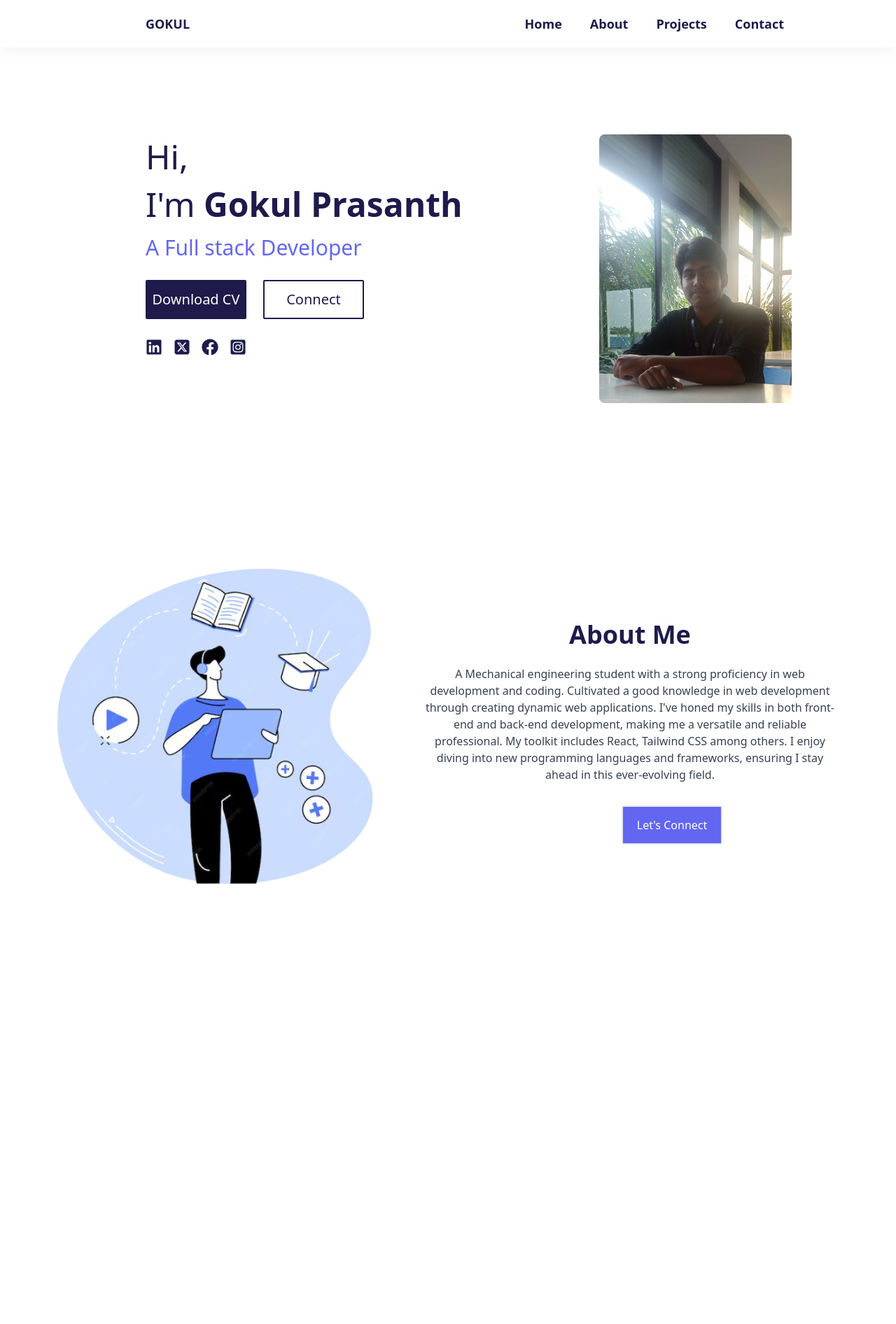
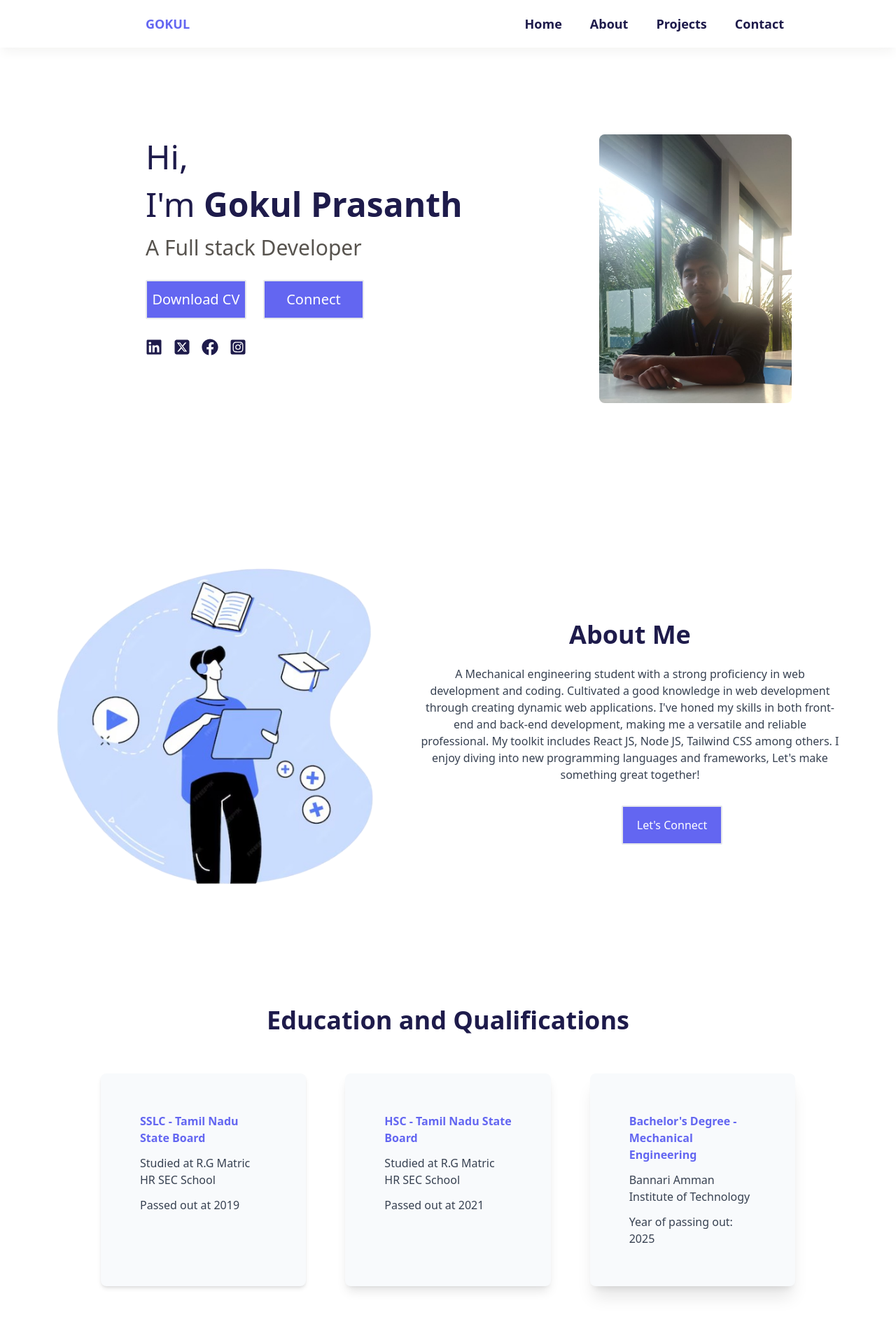
Before and after one commit to gokulprasanthb/portfolio, a React (Create React App) app: page / in a window 1280 px wide. Shown: the top 1892 px of the page at 70% size. Before the commit the page ends 1326 px from the top, so only its background shows below. Built offline with nearby package versions, Linux system fonts and the light colour scheme.

Commit message:
education section add

```diff
--- a/src/App.jsx
+++ b/src/App.jsx
@@ -2,6 +2,7 @@ import React from 'react'
 import Header from './components/Header'
 import Hero from './components/Hero'
 import About from './components/About'
+import Education from './components/Education'
 
 const App = () => {
   return (
@@ -9,6 +10,7 @@ const App = () => {
       <Header/>
       <Hero/>
       <About/>
+      <Education/>
     </div>
   )
 }
--- a/src/components/About.jsx
+++ b/src/components/About.jsx
@@ -12,7 +12,7 @@ const About = () => {
                 <h2 className='text-center text-4xl font-bold text-indigo-950'>About Me</h2>
                 <p className='text-center pt-6 text-gray-700 max-md:w-full max-md:px-10 max-md:ml-5 max-md:text-start'>A Mechanical engineering student with a strong proficiency in web
                 development and coding. Cultivated a good knowledge in web development
-                through creating dynamic web applications. I've honed my skills in both front-end and back-end development, making me a versatile and reliable professional. My toolkit includes React, Tailwind CSS   among others. I enjoy diving into new programming languages and frameworks, ensuring I stay ahead in this ever-evolving field.</p>
+                through creating dynamic web applications. I've honed my skills in both front-end and back-end development, making me a versatile and reliable professional. My toolkit includes React JS, Node JS, Tailwind CSS among others. I enjoy diving into new programming languages and frameworks, Let's make something great together!</p>
                 <button className='border-2 text-white bg-indigo-500 w-36 h-14 hover:bg-indigo-600 hover:text-white hover:border-indigo-600 rounded-sm mt-8 ml-72 max-md:ml-16'>Let's Connect</button>
             </div>
         </div>
--- /dev/null
+++ b/src/components/Education.jsx
@@ -0,0 +1,28 @@
+import React from 'react'
+
+const Education = () => {
+  return (
+    <section className='md:px-36 max-md:px-14 py-28'>
+        <h1 className='text-4xl text-center font-bold text-indigo-950 pb-14'>Education and Qualifications</h1>
+        <div className='flex flex-col md:flex-row-reverse max-md:space-y-14 text-gray-700'>
+            <div className='w-1/3 max-md:w-full md:space-y-3 shadow-xl p-14 max-md:p-8 bg-slate-50 hover:bg-white rounded-lg'>
+                    <h3 className='text-indigo-500'><strong>Bachelor's Degree - Mechanical Engineering</strong></h3>
+                    <p>Bannari Amman Institute of Technology</p>
+                    <h5>Year of passing out: 2025</h5>
+            </div>
+            <div className='w-1/3 max-md:w-full md:space-y-3 shadow-lg p-14 max-md:p-8 md:mx-14 bg-slate-50 hover:bg-white rounded-lg'>
+                    <h3 className='text-indigo-500'><strong>HSC - Tamil Nadu State Board</strong></h3>
+                    <p>Studied at R.G Matric HR SEC School</p>
+                    <h5>Passed out at 2021</h5>
+            </div>
+            <div className='w-1/3 max-md:w-full md:space-y-3 shadow-md max-md:p-8 p-14 bg-slate-50 hover:bg-white rounded-lg'>
+                    <h3 className='text-indigo-500'><strong>SSLC - Tamil Nadu State Board</strong></h3>
+                    <p>Studied at R.G Matric HR SEC School</p>
+                    <h5>Passed out at 2019</h5>
+            </div>
+        </div>
+    </section>
+  )
+}
+
+export default Education
--- a/src/components/Header.jsx
+++ b/src/components/Header.jsx
@@ -5,7 +5,7 @@ const Header = () => {
     const[toggleMenu, setToggleMenu] = useState(false)
   return (
     <header className='w-full bg-white fixed max-md:fixed shadow-lg shadow-stone-100 flex justify-between py-5 font-semibold text-indigo-950 text-lg max-md:bg-indigo-950 max-md:text-white max-md:shadow-none md:px-20 max-md:w-full max-md:pt-6'>
-        <a href="/" className='pl-10 md:pl-32 font-bold'>GOKUL</a>
+        <a href="/" className='pl-10 md:pl-32 font-bold md:text-indigo-500'>GOKUL</a>
         <nav className='hidden md:block'>
             <ul className='flex flex-row space-x-10 pr-20 '>
                 <li className='hover:text-indigo-500'><a href="/">Home</a></li>
--- a/src/components/Hero.jsx
+++ b/src/components/Hero.jsx
@@ -12,10 +12,10 @@ const Hero = () => {
         <div className='w-1/2 mt-2 text-5xl space-y-5 text-indigo-950 max-md:w-full max-md:text-3xl max-md:text-center max-md:mt-16'>
             <h1>Hi, </h1>
             <h1>I'm <strong>Gokul Prasanth </strong></h1>
-            <h3 className='text-3xl text-indigo-500'>A Full stack Developer</h3>
-            <div className='text-xl font-medium md:space-x-6 pt-2 max-md:flex max-md:flex-col max-md:items-center max-md:space-y-8'>
-                <button className='bg-indigo-950 text-white w-36 h-14 hover:bg-white hover:text-indigo-950 hover:border-2 hover:border-indigo-950 rounded-sm'>Download CV</button>
-                <button className='border-2 border-indigo-950 w-36 h-14 hover:bg-indigo-950 hover:text-white rounded-sm '>Connect</button>
+            <h3 className='text-3xl text-stone-600'>A Full stack Developer</h3>
+            <div className='text-xl md:space-x-6 pt-2 max-md:flex max-md:flex-col max-md:items-center max-md:space-y-8'>
+                <button className='border-2 text-white bg-indigo-500 w-36 h-14 hover:bg-indigo-600 hover:text-white hover:border-indigo-600 rounded-sm max-md:ml-1'>Download CV</button>
+                <button className='max-md:hidden border-2 text-white bg-indigo-500 w-36 h-14 hover:bg-indigo-600 hover:text-white hover:border-indigo-600 rounded-sm max-md:ml-1'>Connect</button>
             </div>
             <div className='flex space-x-4 pt-2 max-md:hidden'>
                 <a href="/"><FaLinkedin className='w-6 h-6 hover:text-indigo-500'/></a>
@@ -25,7 +25,7 @@ const Hero = () => {
             </div>
         </div>
 
-        <div className='w-1/2 max-md:pl-4 md:pl-28 max-md:w-full'>
+        <div className='w-1/2 max-md:pl-2 md:pl-28 max-md:w-full'>
             <img src={myImage} alt="" className='h-96 rounded-lg max-md:pl-6 max-md:pt-10 max-md:rounded-lg' />
         </div>
     </section>
```
